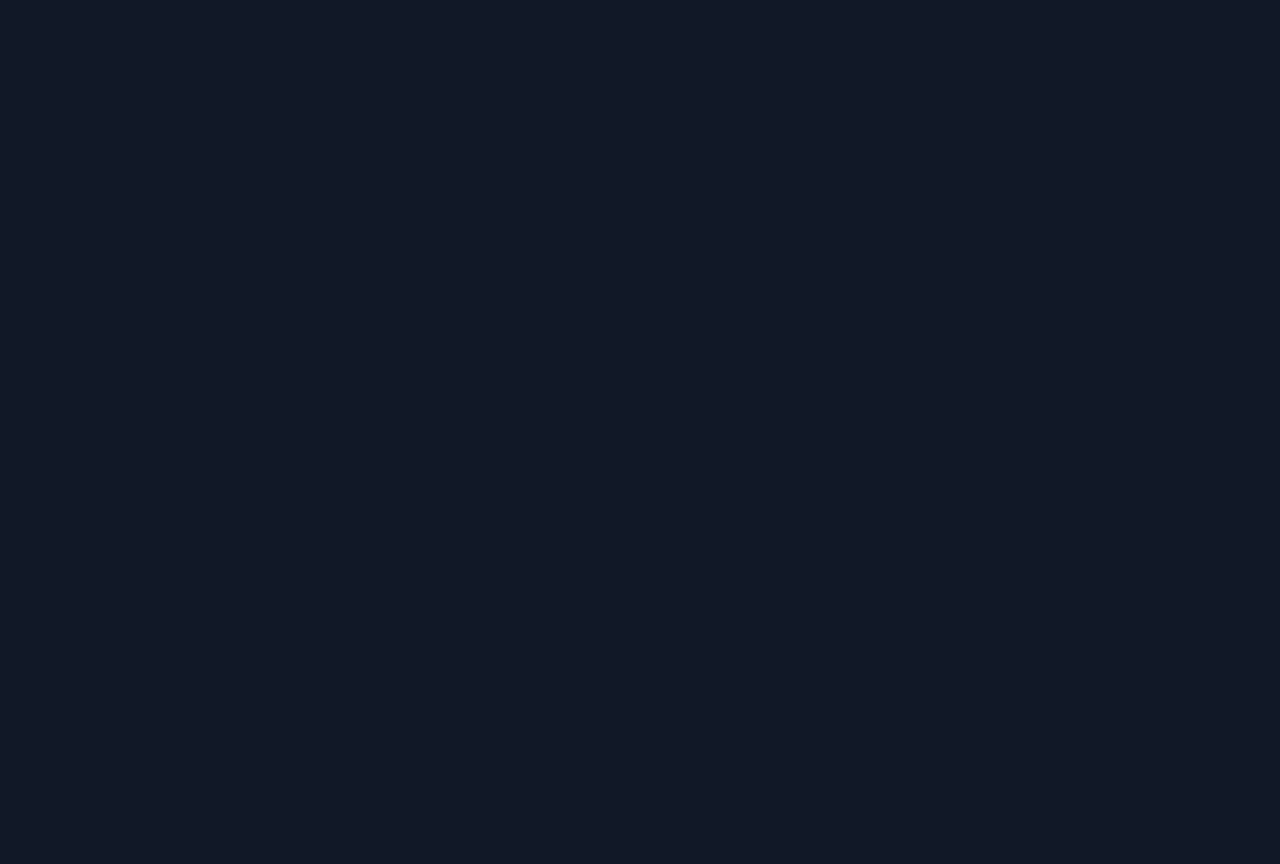
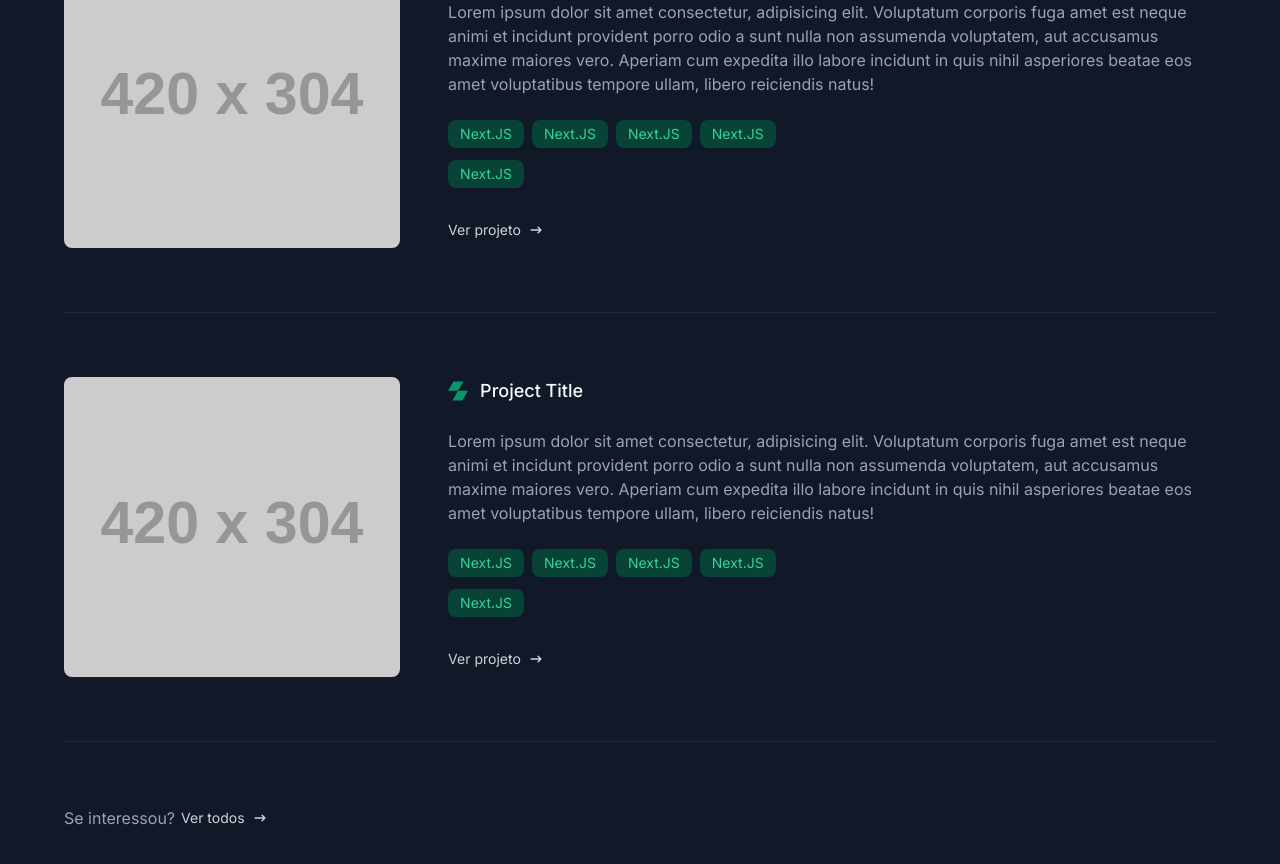
Before and after one commit to Luaxlz/portfolio-project, a Next.js app: page / in a window 1280 px wide. Shown: the part 1520-2384 px from the top of the page. Before the commit the page ends 1235 px from the top, so only its background shows below. Built offline with nearby package versions, Linux system fonts and the light colour scheme.

Commit message:
feat: created the highlighted-projects section to the home page.

```diff
--- /dev/null
+++ b/app/components/divider/horizontal.tsx
@@ -0,0 +1,11 @@
+import { cn } from "@/app/lib/utils";
+
+type HorizontalDividerProps = {
+  className?: string;
+};
+
+export const HorizontalDivider = ({ className }: HorizontalDividerProps) => {
+  return (
+    <div className={cn("w-full my-8 border-b border-b-gray-800", className)} />
+  );
+};
--- /dev/null
+++ b/app/components/link/index.tsx
@@ -0,0 +1,18 @@
+import { cn } from "@/app/lib/utils";
+import NextLink from "next/link";
+import { ComponentProps } from "react";
+
+type LinkProps = ComponentProps<typeof NextLink>;
+export const CustomLink = ({ className, children, ...props }: LinkProps) => {
+  return (
+    <NextLink
+      className={cn(
+        "flex items-center gap-2 text-gray-300 text-sm hover:text-emerald-500 transition-colors",
+        className
+      )}
+      {...props}
+    >
+      {children}
+    </NextLink>
+  );
+};
--- a/app/components/pages/home/hero-section/index.tsx
+++ b/app/components/pages/home/hero-section/index.tsx
@@ -89,7 +89,7 @@
         <Image
           width={420}
           height={404}
-          src="/images/profile-pic.png"
+          src="https://placehold.co/420x404/png"
           alt="Foto de perfil do Lucas Angeli"
           className="w-[300px] h-[300px] lg:w-[420px] lg:h-[404px] mb-6 lg:mb-0 shadow-2xl rounded-lg object-cover"
         />
--- a/app/components/pages/home/highlighted-projects/index.tsx
+++ b/app/components/pages/home/highlighted-projects/index.tsx
@@ -1,3 +1,29 @@
+import { HorizontalDivider } from "@/app/components/divider/horizontal";
+import { SectionTitle } from "@/app/components/section-title";
+import { ProjectCard } from "./project-card";
+import { CustomLink } from "@/app/components/link";
+import { HiArrowNarrowRight } from "react-icons/hi";
+
 export const HighlightedProjects = () => {
-  return;
+  return (
+    <section className="container py-16">
+      <SectionTitle title="destaques" subtitle="Projetos-em-destaque" />
+      <HorizontalDivider className="mb-16" />
+
+      <div>
+        <ProjectCard />
+        <HorizontalDivider className="my-16" />
+        <ProjectCard />
+        <HorizontalDivider className="my-16" />
+
+        <p className="flex items-center gap-1.5">
+          <span className="text-gray-400">Se interessou?</span>
+          <CustomLink href="/projects" className="inline-flex">
+            Ver todos
+            <HiArrowNarrowRight />
+          </CustomLink>
+        </p>
+      </div>
+    </section>
+  );
 };
--- /dev/null
+++ b/app/components/pages/home/highlighted-projects/project-card/index.tsx
@@ -0,0 +1,54 @@
+import { CustomLink } from "@/app/components/link";
+import { TechBadge } from "@/app/components/tech-badge";
+import Image from "next/image";
+import { HiArrowNarrowRight } from "react-icons/hi";
+
+export const ProjectCard = () => {
+  return (
+    <div className="flex gap-6 lg:gap-12 flex-col lg:flex-row">
+      <div className="w-full h-full">
+        <Image
+          width={420}
+          height={304}
+          alt="Thumbnail do projeto"
+          src="https://placehold.co/420x304/png"
+          className="w-full h-[200px] sm:h-[300px] lg:w-[420px] min-h-full object-cover rounded-lg"
+        />
+      </div>
+
+      <div>
+        <h3 className="flex items-center gap-3 font-medium text-lg text-gray-50">
+          <Image
+            width={20}
+            height={20}
+            alt="Project title icon"
+            src="/images/icons/project-title-icon.svg"
+          />
+          Project Title
+        </h3>
+
+        <p className="text-gray-400 my-6">
+          Lorem ipsum dolor sit amet consectetur, adipisicing elit. Voluptatum
+          corporis fuga amet est neque animi et incidunt provident porro odio a
+          sunt nulla non assumenda voluptatem, aut accusamus maxime maiores
+          vero. Aperiam cum expedita illo labore incidunt in quis nihil
+          asperiores beatae eos amet voluptatibus tempore ullam, libero
+          reiciendis natus!
+        </p>
+
+        <div className="flex gap-x-2 gap-y-3 flex-wrap mb-8 lg:max-w-[350px]">
+          <TechBadge name="Next.JS" />
+          <TechBadge name="Next.JS" />
+          <TechBadge name="Next.JS" />
+          <TechBadge name="Next.JS" />
+          <TechBadge name="Next.JS" />
+        </div>
+
+        <CustomLink href="/projects/some-project">
+          Ver projeto
+          <HiArrowNarrowRight />
+        </CustomLink>
+      </div>
+    </div>
+  );
+};
--- a/app/page.tsx
+++ b/app/page.tsx
@@ -1,4 +1,5 @@
 import { HeroSection } from "./components/pages/home/hero-section";
+import { HighlightedProjects } from "./components/pages/home/highlighted-projects";
 import { KnowTechs } from "./components/pages/home/know-techs";
 
 export default async function Home() {
@@ -6,6 +7,7 @@
     <>
       <HeroSection />
       <KnowTechs />
+      <HighlightedProjects />
     </>
   );
 }
--- a/next.config.js
+++ b/next.config.js
@@ -4,8 +4,8 @@
     appDir: true,
   },
   images: {
-    domains: ['media.graphassets.com'],
+    domains: ["media.graphassets.com", "placehold.co"],
   },
-}
+};
 
-module.exports = nextConfig
+module.exports = nextConfig;
```
Also changed, not shown: 1 other file (tests, documents, lock files or other folders).
